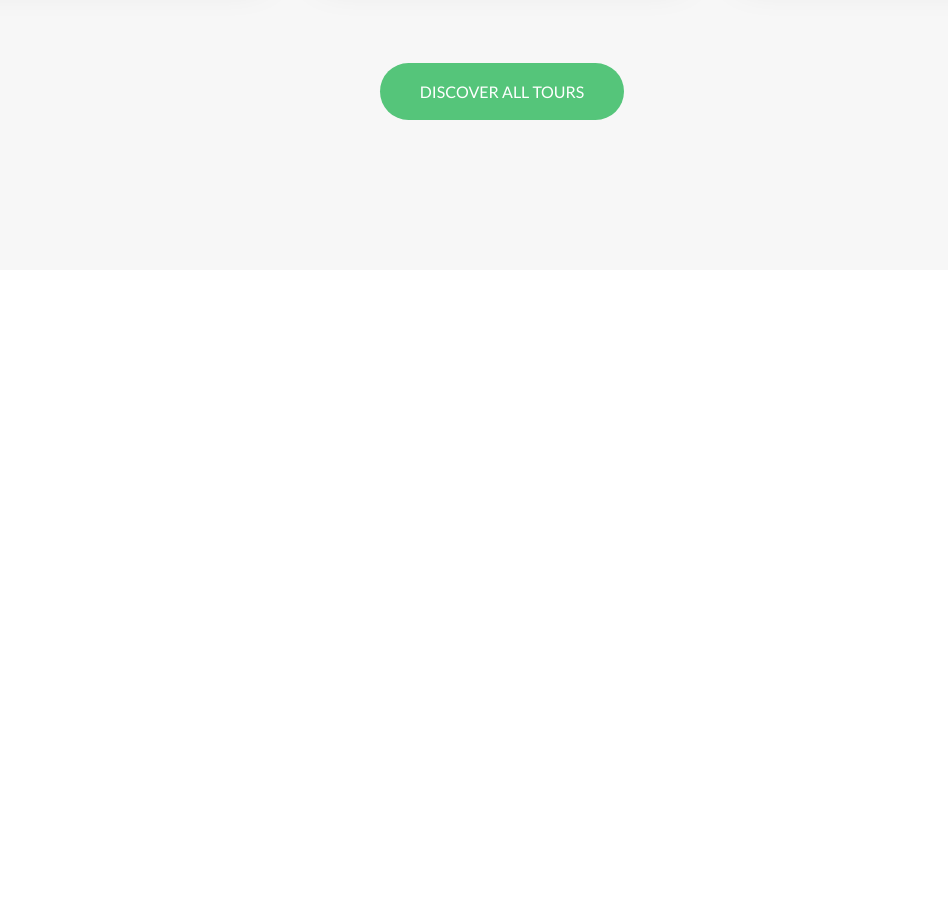
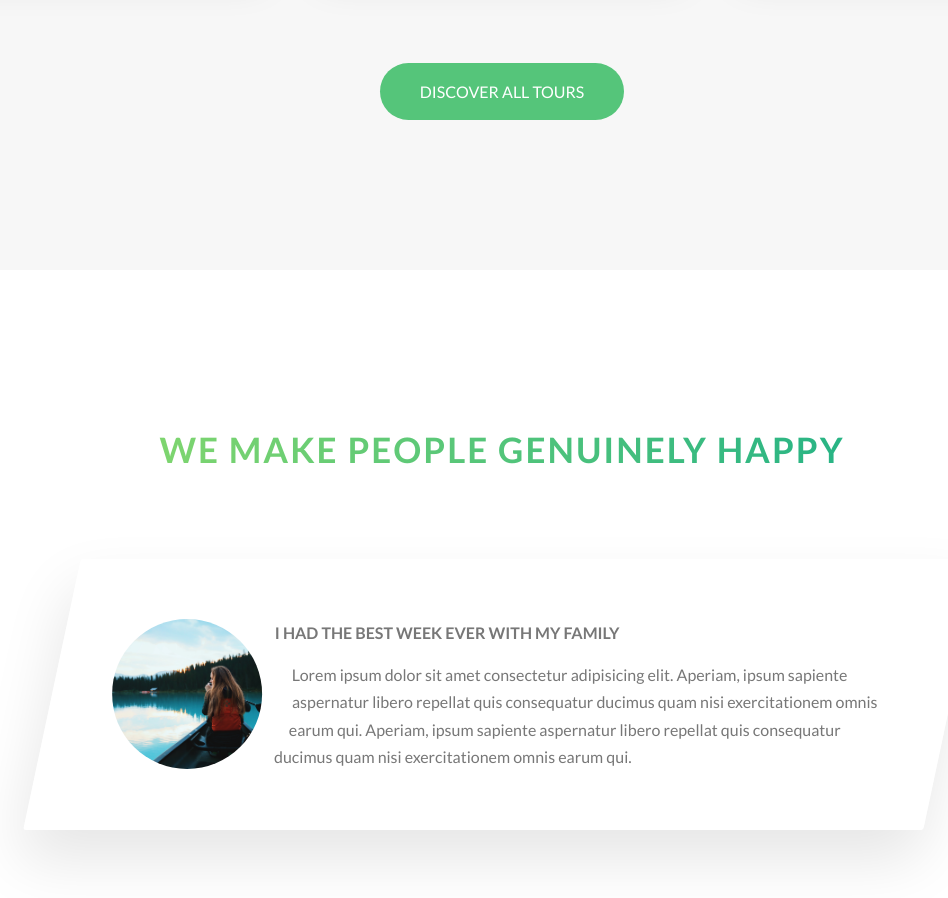
Before and after one commit to DeepLearnerSC/Natours-Project, a website: page index.html in a window 1280 px wide. Shown: the part 3032-3930 px from the top of the page, without its empty margins (138-1086 px from the left). Before the commit the page ends 3332 px from the top, so only its background shows below. Drawn offline with Linux system fonts and the light colour scheme.

Commit message:
add transform clip-path: circle

```diff
--- a/index.html
+++ b/index.html
@@ -149,7 +149,6 @@
         <div class="row">
           <div class="col-1-of-3">
             <div class="card">
-
               <div class="card__side card__side--front">
                 <div class="card__picture card__picture--1">
                   <!-- empty space for HTML -->
@@ -180,7 +179,6 @@
                   <a href="#popup" class="btn btn--white">Book now!</a>
                 </div>
               </div>
-
             </div>
           </div>
 
@@ -255,76 +253,68 @@
           <a href="#" class="btn btn--green">Discover all tours</a>
         </div>
       </section>
+
+      <section class="section-stories">
+        <!-- <div class="bg-video">
+            <video class="bg-video__content" autoplay muted loop>
+                <source src="img/video.mp4" type="video/mp4">
+                <source src="img/video.webm" type="video/webm">
+                Your browser is not supported!
+            </video>
+        </div> -->
+
+        <div class="u-center-text u-margin-bottom-big">
+          <h2 class="heading-secondary">
+            We make people genuinely happy
+          </h2>
+        </div>
+
+        <div class="row">
+          <div class="story">
+            <figure class="story__shape">
+              <img
+                src="img/nat-8.jpg"
+                alt="Person on a tour"
+                class="story__img"
+              />
+              <figcaption class="story__caption">Mary Smith</figcaption>
+            </figure>
+            <div class="story__text">
+              <h3 class="heading-tertiary u-margin-bottom-small">
+                I had the best week ever with my family
+              </h3>
+              <p>
+                Lorem ipsum dolor sit amet consectetur adipisicing elit.
+                Aperiam, ipsum sapiente aspernatur libero repellat quis
+                consequatur ducimus quam nisi exercitationem omnis earum qui.
+                Aperiam, ipsum sapiente aspernatur libero repellat quis
+                consequatur ducimus quam nisi exercitationem omnis earum qui.
+              </p>
+            </div>
+          </div>
+        </div>
+
+        <!-- <div class="row">
+            <div class="story">
+                <figure class="story__shape">
+                    <img src="img/nat-9.jpg" alt="Person on a tour" class="story__img">
+                    <figcaption class="story__caption">Jack Wilson</figcaption>
+                </figure>
+                <div class="story__text">
+                    <h3 class="heading-tertiary u-margin-bottom-small">WOW! My life is completely different now</h3>
+                    <p>
+                        Lorem ipsum dolor sit amet consectetur adipisicing elit. Aperiam, ipsum sapiente aspernatur libero repellat quis consequatur
+                        ducimus quam nisi exercitationem omnis earum qui. Aperiam, ipsum sapiente aspernatur libero
+                        repellat quis consequatur ducimus quam nisi exercitationem omnis earum qui.
+                    </p>
+                </div>
+            </div>
+        </div> -->
+
+        <!-- <div class="u-center-text u-margin-top-huge">
+            <a href="#" class="btn-text">Read all stories &rarr;</a>
+        </div> -->
+      </section>
     </main>
   </body>
 </html>
-
-<!--
-        <section class="grid-test">
-            <div class="row">
-                <div class="col-1-of-2">
-                    Col 1 of 2
-                </div>
-                <div class="col-1-of-2">
-                    Col 1 of 2
-                </div>
-            </div>
-
-            <div class="row">
-                <div class="col-1-of-3">
-                    Col 1 of 3
-                </div>
-                <div class="col-1-of-3">
-                    Col 1 of 3
-                </div>
-                <div class="col-1-of-3">
-                    Col 1 of 3
-                </div>
-            </div>
-
-            <div class="row">
-                <div class="col-1-of-3">
-                    Col 1 of 3
-                </div>
-                <div class="col-2-of-3">
-                    Col 2 of 3
-                </div>
-            </div>
-
-            <div class="row">
-                <div class="col-1-of-4">
-                    Col 1 of 4
-                </div>
-                <div class="col-1-of-4">
-                    Col 1 of 4
-                </div>
-                <div class="col-1-of-4">
-                    Col 1 of 4
-                </div>
-                <div class="col-1-of-4">
-                    Col 1 of 4
-                </div>
-            </div>
-
-            <div class="row">
-                <div class="col-1-of-4">
-                    Col 1 of 4
-                </div>
-                <div class="col-1-of-4">
-                    Col 1 of 4
-                </div>
-                <div class="col-2-of-4">
-                    Col 2 of 4
-                </div>
-            </div>
-
-            <div class="row">
-                <div class="col-1-of-4">
-                    Col 1 of 4
-                </div>
-                <div class="col-3-of-4">
-                    Col 3 of 4
-                </div>
-            </div>
-        </section>
-        -->
--- /dev/null
+++ b/sass/components/_story.scss
@@ -0,0 +1,60 @@
+.story {
+    width: 75%;
+    margin: 0 auto;
+    box-shadow: 0 3rem 6rem rgba($color-black, .1);
+    background-color: rgba($color-white, .6);
+    border-radius: 3px;
+    padding: 6rem;
+    padding-left: 9rem;
+    font-size: $default-font-size;
+    transform: skewX(-12deg);
+
+    &__shape {
+        width: 15rem;
+        height: 15rem;
+        float: left;
+        -webkit-shape-outside: circle(50% at 50% 50%);
+        // shape-outside: defines where the content floats around the element
+        shape-outside: circle(50% at 50% 50%);
+
+        -webkit-clip-path: circle(50% at 50% 50%);
+        clip-path: circle(50% at 50% 50%);
+        transform: translateX(-3rem) skewX(12deg);
+        position: relative;
+    }
+
+    &__img {
+        height: 100%;
+        // transform: translateX(-4rem) scale(1.4);
+        // backface-visibility: hidden;
+        // transition: all .5s;
+    }
+
+    &__text {
+        transform: skewX(12deg);
+    }
+
+//     &__caption {
+//         position: absolute;
+//         top: 50%;
+//         left: 50%;
+//         transform: translate(-50%, 20%);
+//         color: $color-white;
+//         text-transform: uppercase;
+//         font-size: 1.7rem;
+//         text-align: center;
+//         opacity: 0;
+//         transition: all .5s;
+//         backface-visibility: hidden;
+//     }
+
+//     &:hover &__caption {
+//         opacity: 1;
+//         transform: translate(-50%, -50%);
+//     }
+
+//     &:hover &__img {
+//         transform: translateX(-4rem) scale(1);
+//         filter: blur(3px) brightness(80%);
+//     }
+}
--- a/sass/main.scss
+++ b/sass/main.scss
@@ -11,6 +11,7 @@
 @import "components/card";
 @import "components/composition";
 @import "components/feature-box";
+@import "components/story";
 
 @import "pages/home";
 
--- a/sass/pages/_home.scss
+++ b/sass/pages/_home.scss
@@ -30,10 +30,10 @@
     margin-top: -10rem;
 }
 
-// .section-stories {
-//     position: relative;
-//     padding: 15rem 0;
-// }
+.section-stories {
+    position: relative;
+    padding: 15rem 0;
+}
 
 // .section-book {
 //     padding: 15rem 0;
```
Also changed, not shown: css/style.css.
